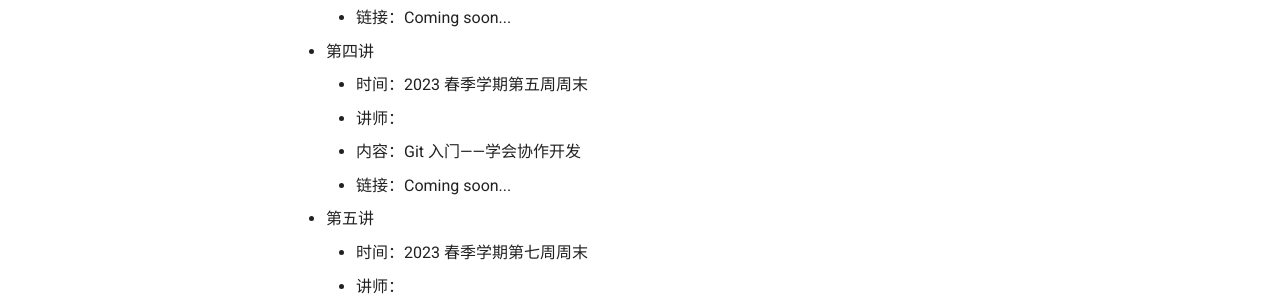
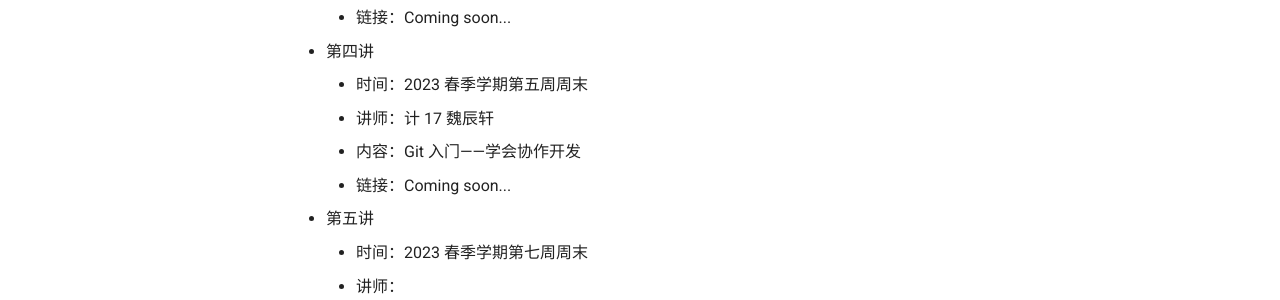
Before and after one commit to ChenMohan1010/basic-tutorial, an MkDocs documentation site: the page built from docs/courses/index.md, in a window 1280 px wide and 900 px high, scrolled down 597 px. Shown: the part 151-451 px from the top of the window. Built offline with MkDocs 1.6.1 and Material for MkDocs 9.7.7, drawn with Linux system fonts in a browser that asks for light colours; comment, search, counter and statistics services are not loaded.

Commit message:
update infomation

```diff
--- a/docs/courses/index.md
+++ b/docs/courses/index.md
@@ -26,7 +26,7 @@
 * 第四讲
 
     * 时间：2023 春季学期第五周周末
-    * 讲师：
+    * 讲师：计 17 魏辰轩
     * 内容：Git 入门——学会协作开发
     * 链接：Coming soon...
 
```
